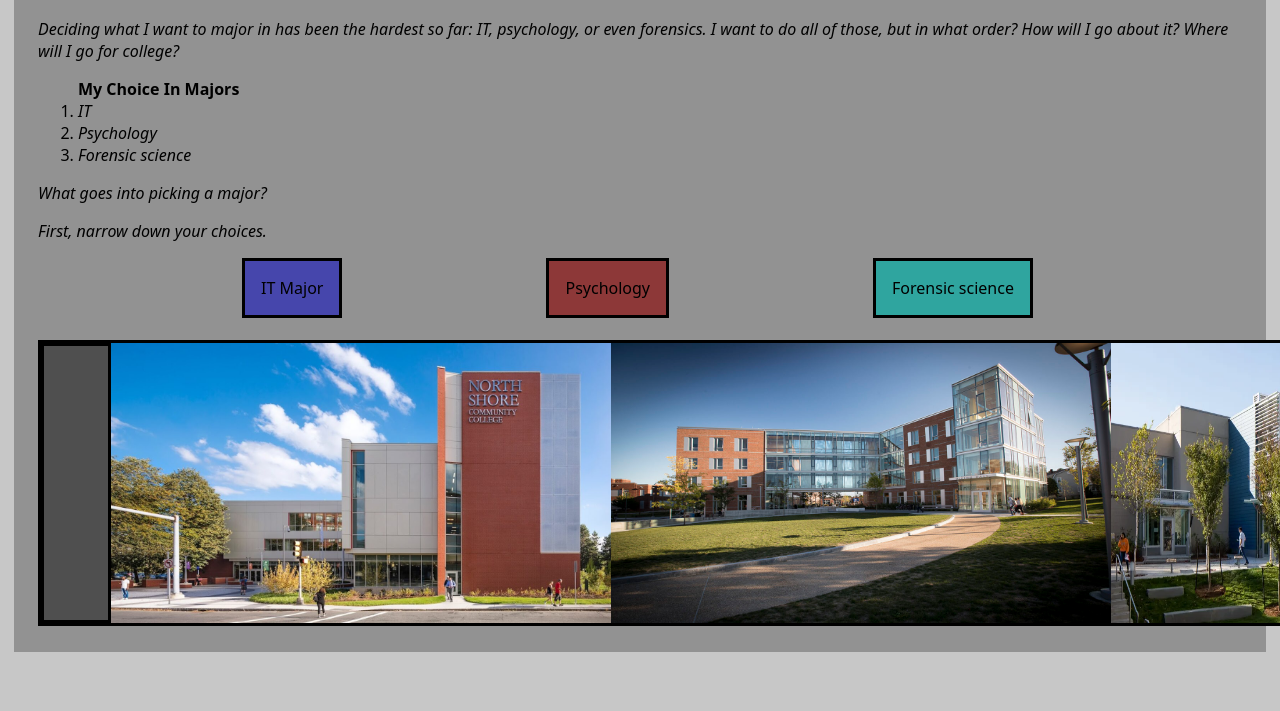
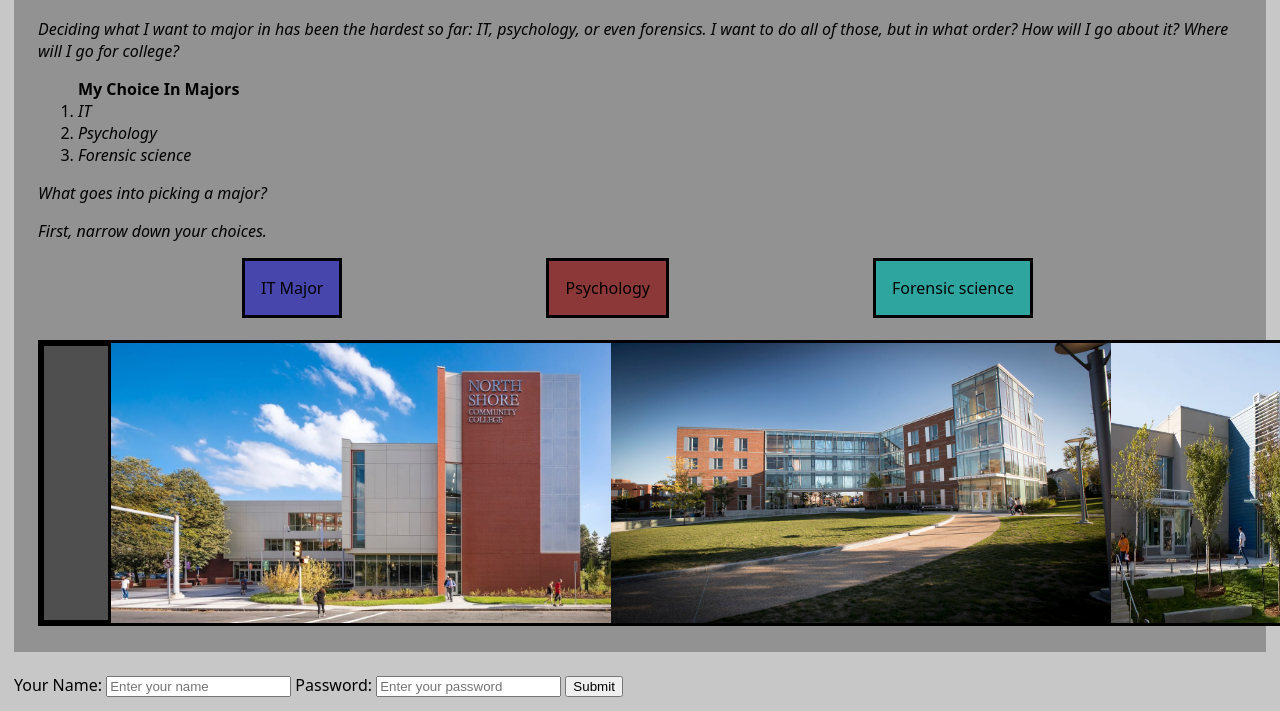
Before and after one commit to Franklin188768/College-Website, a website: page index.html in a window 1280 px wide. Shown: the part 235-946 px from the top of the page. Before the commit the page ends 901 px from the top, so only its background shows below. Drawn offline with Linux system fonts and the light colour scheme.

Commit message:
Working form

```diff
--- a/index.html
+++ b/index.html
@@ -50,5 +50,17 @@
       </main>
    </div>
 </body>
+<br>
+<form id="loginForm" onsubmit="formsubmission(event)">
+   <label for="formname">Your Name:</label>
+   <input type="text" id="formname" name="formname" required placeholder="Enter your name" />
+
+   <label for="formpassword">Password:</label>
+   <input type="password" id="formpassword" name="formpassword" required placeholder="Enter your password" />
+
+   <Button type="submit">Submit</Button>
+</form>
+
+
 
 </html>
--- a/script.js
+++ b/script.js
@@ -1 +1,9 @@
 console.log('Hello!');
+
+document.getElementById("loginForm").addEventListener("submit", formsubmission);
+
+function formsubmission(event) {
+    event.preventDefault();
+    console.log("Form submitted!");
+    window.location.href = "page2.html";
+}
```
